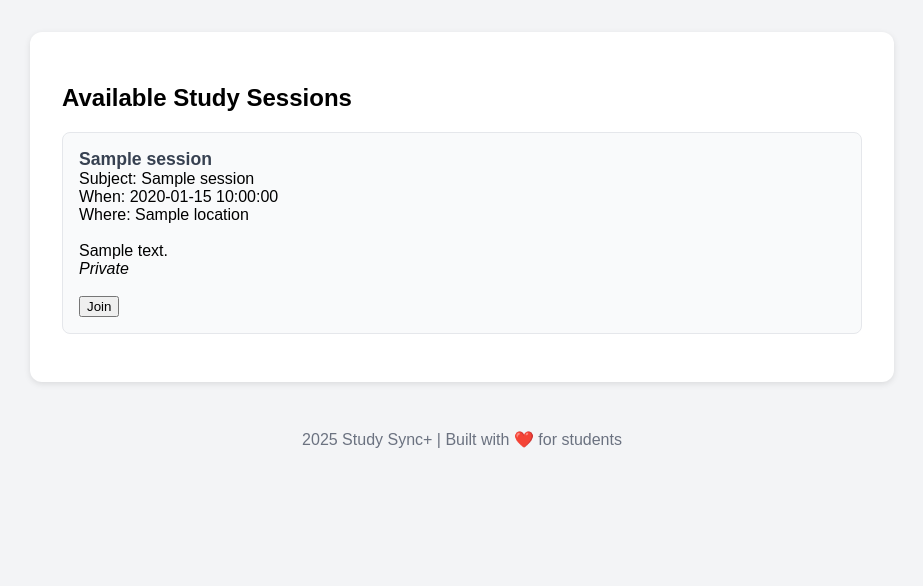
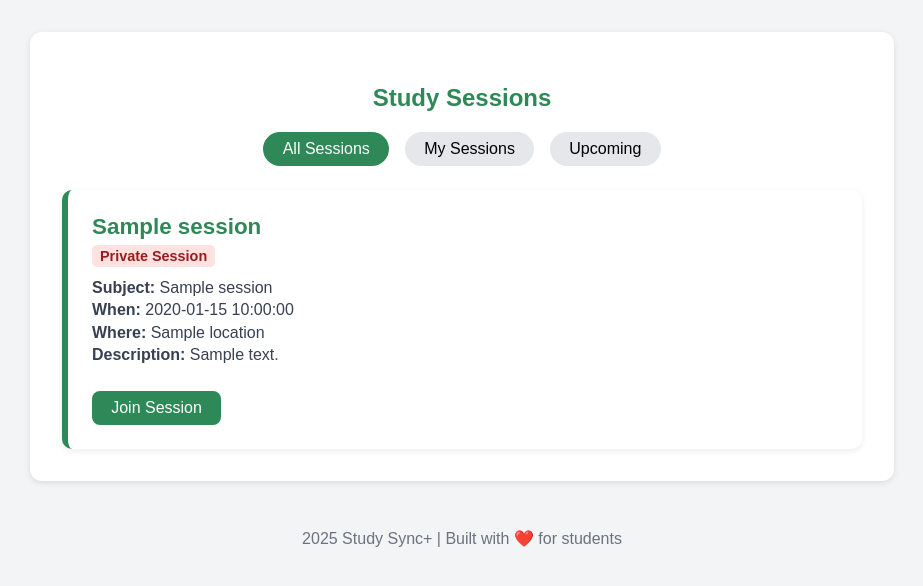
Before and after one commit to LeinaD-San/Software_Project_Fall25, a Flask app: template templates/session.html in a window 1280 px wide. Shown: the part 124-710 px from the top of the page, without its empty margins (178-1101 px from the left). Run offline with Flask 3, Linux system fonts and the light colour scheme; the template is opened without the code that fills it: most values are stand-ins (such as "Sample title", 1, 10 or a date in 2020).

Commit message:
updated session html front end

```diff
--- a/templates/session.html
+++ b/templates/session.html
@@ -1,28 +1,200 @@
 {% extends "base.html" %}
 {% block title %}Study Sessions{% endblock %}
 
+{% block head %}
+<style>
+    .sessions-container {
+        display: flex;
+        flex-direction: column;
+        gap: 1.5rem;
+    }
+
+    .tabs {
+        display: flex;
+        justify-content: center;
+        gap: 1rem;
+        margin-bottom: 1.5rem;
+    }
+
+    .tab-btn {
+        padding: 0.5rem 1.2rem;
+        font-size: 1rem;
+        border-radius: 20px;
+        border: none;
+        cursor: pointer;
+        background-color: #e5e7eb;
+        transition: 0.25s ease;
+    }
+
+    .tab-btn.active {
+        background-color: #2E8857;
+        color: white;
+    }
+
+    .tab-btn:hover {
+        background-color: #d1d5db;
+    }
+
+    .session-card {
+        background: #ffffff;
+        padding: 1.5rem;
+        border-radius: 10px;
+        box-shadow: 0 2px 6px rgba(0,0,0,0.08);
+        border-left: 6px solid #2E8857;
+        animation: fadeIn 0.3s ease;
+    }
+
+    @keyframes fadeIn {
+        from {opacity: 0; transform: translateY(6px);}
+        to {opacity: 1; transform: translateY(0);}
+    }
+
+    .session-title {
+        font-size: 1.4rem;
+        font-weight: bold;
+        color: #2E8857;
+        margin-bottom: 0.3rem;
+    }
+
+    .session-details {
+        color: #374151;
+        margin-bottom: 0.5rem;
+        line-height: 1.4;
+    }
+
+    .session-type {
+        font-size: 0.9rem;
+        font-weight: 600;
+        padding: 0.2rem 0.5rem;
+        border-radius: 5px;
+        display: inline-block;
+        margin-bottom: 0.6rem;
+    }
+
+    .public-tag {
+        background-color: #d1fae5;
+        color: #065f46;
+    }
+
+    .private-tag {
+        background-color: #fee2e2;
+        color: #991b1b;
+    }
+
+    .join-btn {
+        margin-top: 1rem;
+        padding: 0.5rem 1.2rem;
+        font-size: 1rem;
+        background-color: #2E8857;
+        color: white;
+        border: none;
+        border-radius: 8px;
+        cursor: pointer;
+        transition: 0.25s ease;
+    }
+
+    .join-btn:hover {
+        background-color: #256f46;
+        transform: translateY(-2px);
+    }
+
+    .empty-message {
+        text-align: center;
+        color: #6b7280;
+        padding: 2rem 0;
+    }
+</style>
+{% endblock %}
+
 {% block content %}
-<h2>Available Study Sessions</h2>
+<h2 style="color:#2E8857; text-align:center;">Study Sessions</h2>
 
-<ul>
-    {% for s in sessions %}
-        <li>
-            <strong>{{ s.title }}</strong><br>
-            Subject: {{ s.subject }}<br>
-            When: {{ s.date_time }}<br>
-            Where: {{ s.location }}<br><br>
-            {{ s.description }}<br>
-            <em>{{ "Public" if s.is_public else "Private" }}</em>
-            <br><br>
+<!-- TABS -->
+<div class="tabs">
+    <button class="tab-btn active" onclick="showTab('all')">All Sessions</button>
+    <button class="tab-btn" onclick="showTab('my')">My Sessions</button>
+    <button class="tab-btn" onclick="showTab('upcoming')">Upcoming</button>
+</div>
 
-            <!-- JOIN BUTTON -->
-            <form method="POST" action="{{ url_for('join_session', session_id=s.id) }}">
-                <button type="submit">Join</button>
-            </form>
-        </li>
-    {% else %}
-        <li>No study sessions available yet.</li>
-    {% endfor %}
-</ul>
+<div class="sessions-container">
 
+    <!-- ALL SESSIONS TAB -->
+    <div class="tab-content" id="all">
+        {% if sessions %}
+            {% for s in sessions %}
+            <div class="session-card">
+                <div class="session-title">{{ s.title }}</div>
+
+                <div class="session-type {{ 'public-tag' if s.is_public else 'private-tag' }}">
+                    {{ 'Public Session' if s.is_public else 'Private Session' }}
+                </div>
+
+                <div class="session-details">
+                    <strong>Subject:</strong> {{ s.subject }}<br>
+                    <strong>When:</strong> {{ s.date_time }}<br>
+                    <strong>Where:</strong> {{ s.location }}<br>
+                    <strong>Description:</strong> {{ s.description }}
+                </div>
+
+                <form method="POST" action="{{ url_for('join_session', session_id=s.id) }}">
+                    <button class="join-btn" type="submit">Join Session</button>
+                </form>
+            </div>
+            {% endfor %}
+        {% else %}
+            <p class="empty-message">No study sessions available yet.</p>
+        {% endif %}
+    </div>
+
+    <!-- MY SESSIONS TAB (You must send this data from Flask) -->
+    <div class="tab-content" id="my" style="display:none;">
+        {% if my_sessions %}
+            {% for s in my_sessions %}
+                <div class="session-card">
+                    <div class="session-title">{{ s.title }}</div>
+                    <div class="session-type public-tag">Joined</div>
+
+                    <div class="session-details">
+                        <strong>Subject:</strong> {{ s.subject }}<br>
+                        <strong>When:</strong> {{ s.date_time }}<br>
+                        <strong>Where:</strong> {{ s.location }}
+                    </div>
+                </div>
+            {% endfor %}
+        {% else %}
+            <p class="empty-message">You haven't joined any sessions yet.</p>
+        {% endif %}
+    </div>
+
+    <!-- UPCOMING TAB -->
+    <div class="tab-content" id="upcoming" style="display:none;">
+        {% if upcoming %}
+            {% for s in upcoming %}
+                <div class="session-card">
+                    <div class="session-title">{{ s.title }}</div>
+                    <div class="session-details">
+                        <strong>When:</strong> {{ s.date_time }}<br>
+                        <strong>Subject:</strong> {{ s.subject }}
+                    </div>
+                </div>
+            {% endfor %}
+        {% else %}
+            <p class="empty-message">No upcoming sessions.</p>
+        {% endif %}
+    </div>
+
+</div>
+
+<!-- TAB SWITCHER SCRIPT -->
+<script>
+    function showTab(name) {
+        document.querySelectorAll('.tab-content').forEach(div => div.style.display = 'none');
+        document.getElementById(name).style.display = 'block';
+
+        document.querySelectorAll('.tab-btn').forEach(btn => btn.classList.remove('active'));
+
+        const btnMap = { all: 0, my: 1, upcoming: 2 };
+        document.querySelectorAll('.tab-btn')[btnMap[name]].classList.add('active');
+    }
+</script>
 {% endblock %}
```
